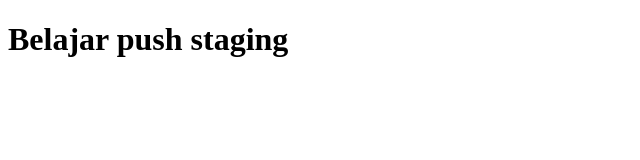
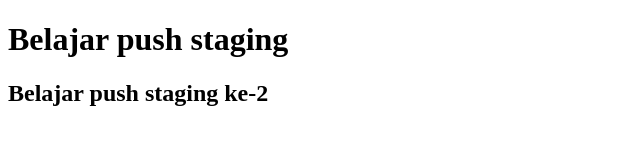
Before and after one commit to blackmoon-rvn/belajar-niomic, a plain HTML site: page header.html in a window 1280 px wide. Shown: the whole page, without its empty margins (0-640 px from the left). Drawn offline with Linux system fonts and the light colour scheme.

Commit message:
add h2 (header.html)

```diff
--- a/header.html
+++ b/header.html
@@ -6,5 +6,6 @@
   </head>
   <body>
     <h1>Belajar push staging</h1>
+    <h2>Belajar push staging ke-2</h2>
   </body>
 </html>
```
